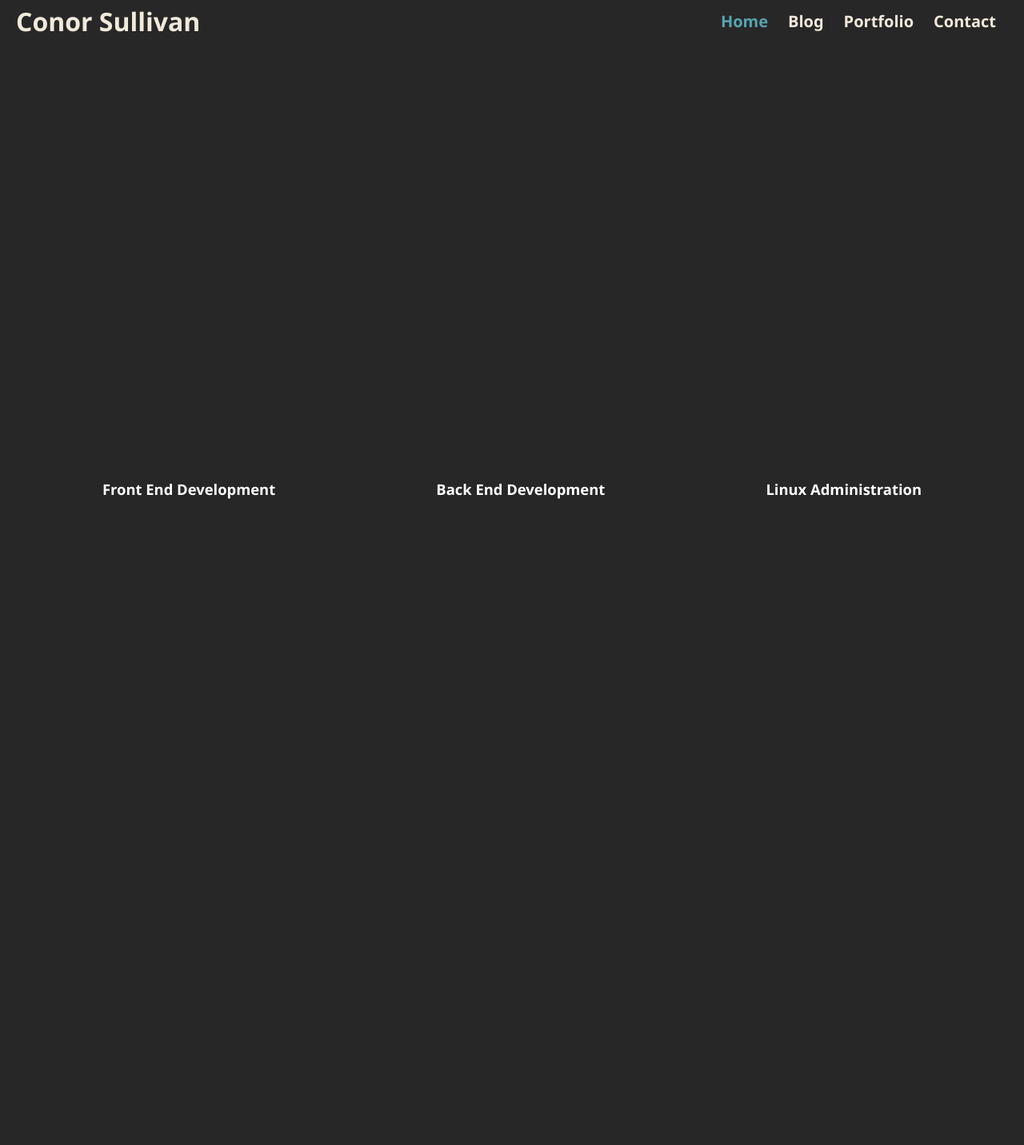
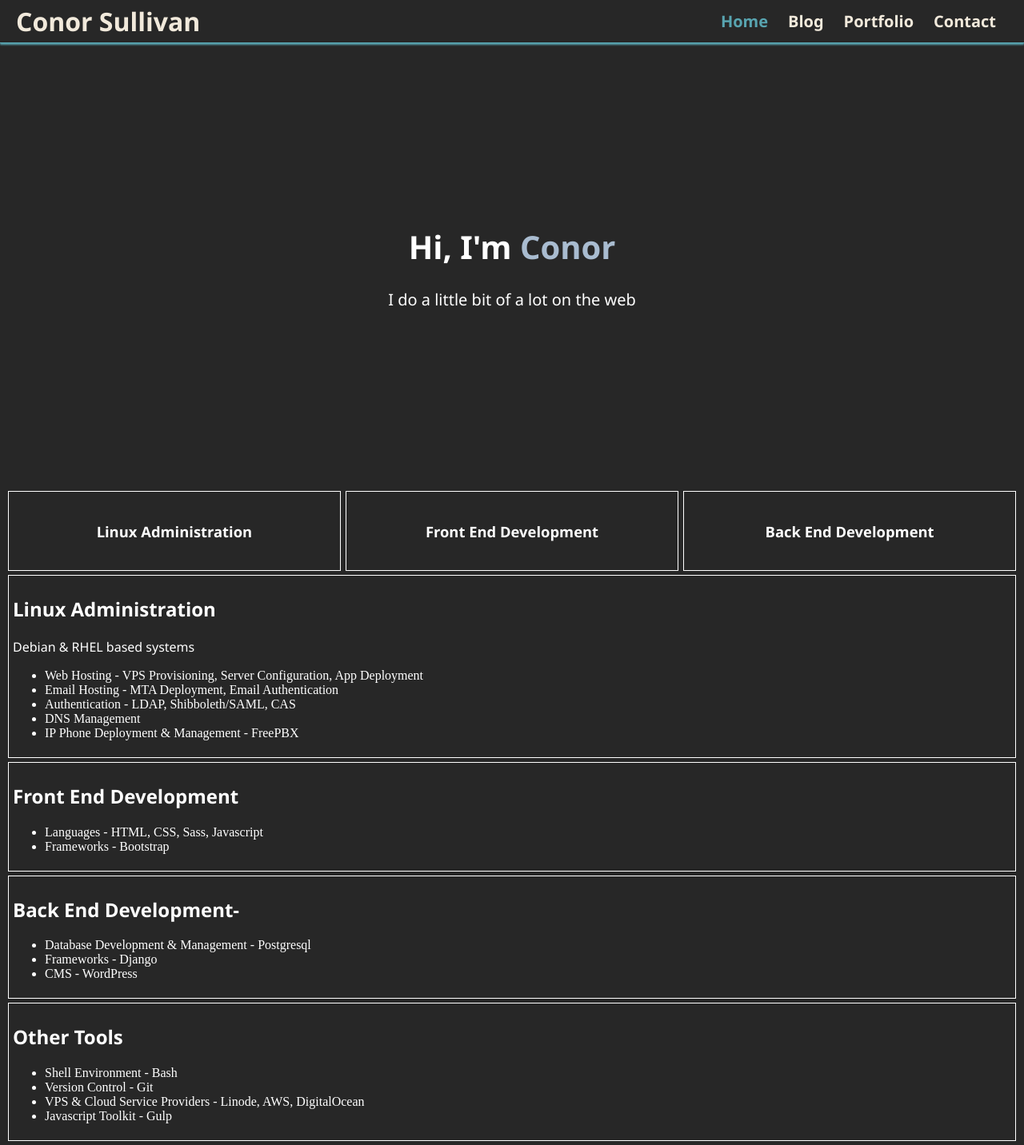
Before and after one commit to FunHaver/personal_website, a Django app: page / in a window 1280 px wide. Shown: the whole page at 80% size. Before the commit the page ends 624 px from the top, so only its background shows below. Run offline with Django 3.2, Linux system fonts and the light colour scheme; parts of the project's set-up code (start-up, migrations or seed data) failed here and were passed over.

Commit message:
style and content updates

```diff
--- a/static/base/style.css
+++ b/static/base/style.css
@@ -14,11 +14,12 @@ body {
 
 h1, h2, h3, h4, h5, h6 {
 	font-family: 'Segoe UI', Tahoma, Geneva, Verdana, sans-serif;
+	color: white;
 }
 
-p, span li{
+p, li{
 	font-family: 'Times New Roman', Times, serif;
-	font-size: 14px;
+	color: white;
 }
 /*Nav menu*/
 
@@ -28,6 +29,8 @@ p, span li{
 	background-color: #272727;
 	margin: 0;
 	padding: 5px 20px;
+	border-bottom: 1px solid #58A4B0;
+	box-shadow: 0px 2px 2px #58A4B0;
 }
 
 .blog-title {
@@ -68,3 +71,7 @@ p, span li{
 .current-page {
 	color: #58A4B0
 }
+
+.highlight {
+	color: #A9BCD0;
+}
--- a/static_pages/static/static_pages/front_page.css
+++ b/static_pages/static/static_pages/front_page.css
@@ -1,19 +1,40 @@
 .billboard {
-    height: 66vh;
+    display: flex;
+    flex-direction: column;
+    align-items: center;
+    justify-content: center;
+    height: 70vh;
     min-height: 300px;
+
 }
 
+.billboard-title {
+    font-size: 2.5em;
+    margin: 0px 0px 15px 0px;
+}
+
+.billboard-subtitle {
+	font-family: 'Segoe UI', Tahoma, Geneva, Verdana, sans-serif;
+    font-size: 1.25em;
+    margin: 10px 0px 0px 0px;
+}
 .flex-skills {
     display: flex;
     justify-content: space-between;
     align-items: center;
-    width: 80%;
+    width: auto;
     min-width: 600px;
-    margin: auto;
+    margin: auto 10px;
 }
 
 .flex-skills .skills-item {
+    display: flex;
+    align-items: center;
+    justify-content: center;
     min-height: 100px;
+    border: solid 1px white;
+    min-width: auto;
+    width: 33%;
 }
 
 .flex-skills .skills-item p{
@@ -22,3 +43,16 @@
     font-weight: bold;
     font-size: 1.15em;
 }
+
+.skill-summary {
+    border: 1px solid white;
+    width: auto;
+    min-width: 600px;
+    margin: 5px 10px;
+    padding: 5px;
+}
+
+.skill-subtitle {
+    color: white;
+    font-family: 'Segoe UI', Tahoma, Geneva, Verdana, sans-serif;
+}
--- a/static_pages/templates/static_pages/index.html
+++ b/static_pages/templates/static_pages/index.html
@@ -2,22 +2,58 @@
 	{% load static %}
     <link rel="stylesheet" type="text/css" href="{% static 'blog/index.css' %}">
     <link rel="stylesheet" type="text/css" href="{% static 'static_pages/front_page.css' %}">
-    <title>Test Home Page</title>
+    <title>Conor Sullivan</title>
 </head>
 <body>
     {% include "base/menu.html" %}
     <div class="billboard">
-
+        <h1 class="billboard-title">Hi, I'm <span class="highlight">Conor</span></h1>
+        <p class="billboard-subtitle">I do a little bit of a lot on the web</p>
     </div>
     <div class="flex-skills">
+        <div class="skills-item">
+            <p>Linux Administration</p>
+        </div>
         <div class="skills-item">
             <p>Front End Development</p>
         </div>
         <div class="skills-item">
             <p>Back End Development</p>
         </div>
-        <div class="skills-item">
-            <p>Linux Administration</p>
-        </div>
     </div>
+    <section class="skill-summary" id="linuxAdminSection">
+        <h2>Linux Administration</h2>
+        <span class="skill-subtitle">Debian & RHEL based systems</span>
+        <ul>
+            <li>Web Hosting <span>- VPS Provisioning, Server Configuration, App Deployment</span></li>
+            <li>Email Hosting <span>- MTA Deployment, Email Authentication</span></li>
+            <li>Authentication <span>- LDAP, Shibboleth/SAML, CAS</span></li>
+            <li>DNS Management</li>
+            <li>IP Phone Deployment & Management <span>- FreePBX</span></li>
+        </ul>
+    </section>
+    <section class="skill-summary" id="frontEndSection">
+        <h2>Front End Development</h2>
+        <ul>
+            <li>Languages <span>- HTML, CSS, Sass, Javascript</span></li>
+            <li>Frameworks <span>- Bootstrap</span></li>
+        </ul>
+    </section>
+    <section class="skill-summary" id="backEndSection">
+        <h2>Back End Development- </h2>
+        <ul>
+            <li>Database Development & Management <span>- Postgresql</span></li>
+            <li>Frameworks <span>- Django</span></li>
+            <li>CMS <span>- WordPress</span></li>
+        </ul>
+    </section>
+    <section class="skill-summary" id="miscSection">
+        <h2>Other Tools</h2>
+        <ul>
+            <li>Shell Environment <span>- Bash</span></li>
+            <li>Version Control <span>- Git</span></li>
+            <li>VPS & Cloud Service Providers <span>- Linode, AWS, DigitalOcean</span></li>
+            <li>Javascript Toolkit <span>- Gulp</span></li>
+        </ul>
+    </section>
 {% include "base/footer.html" %}
```
